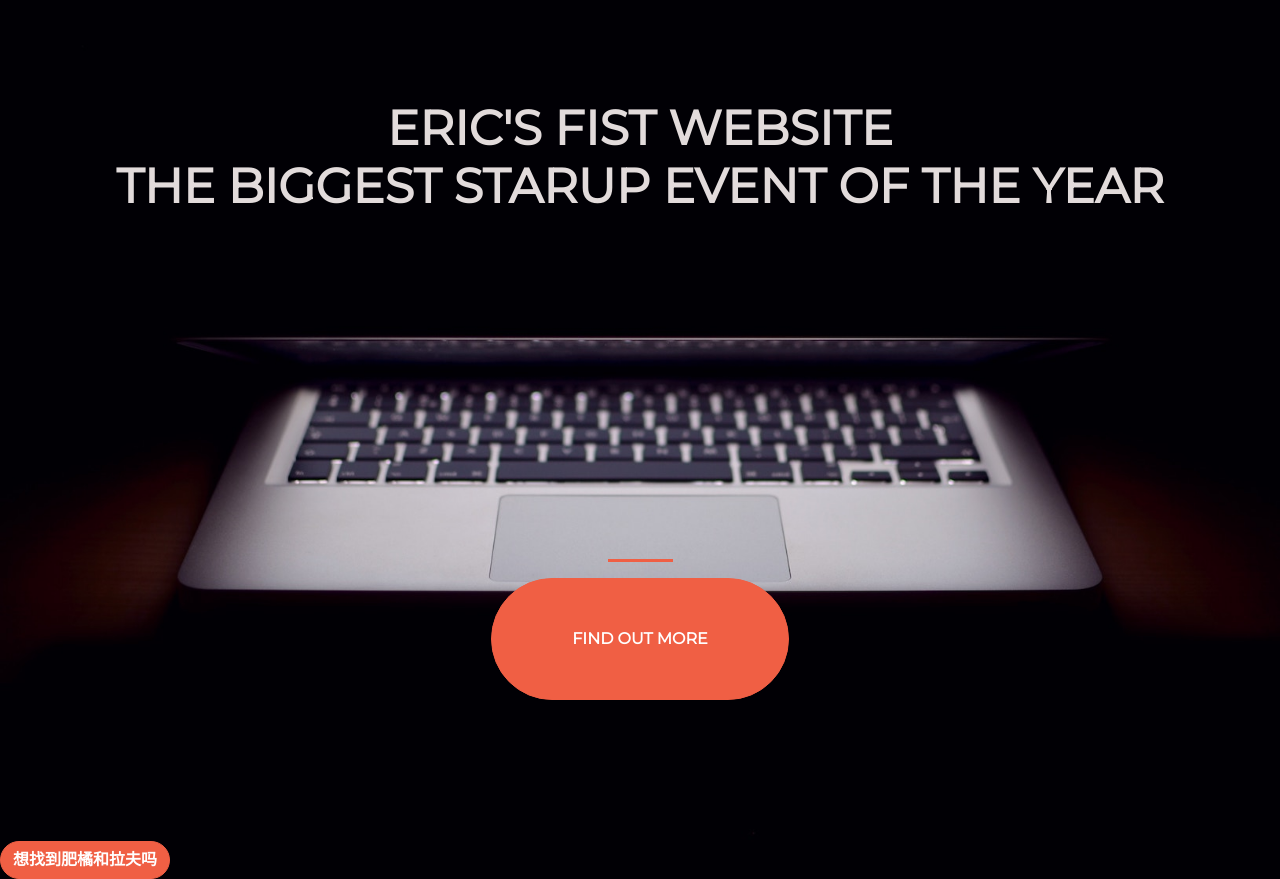
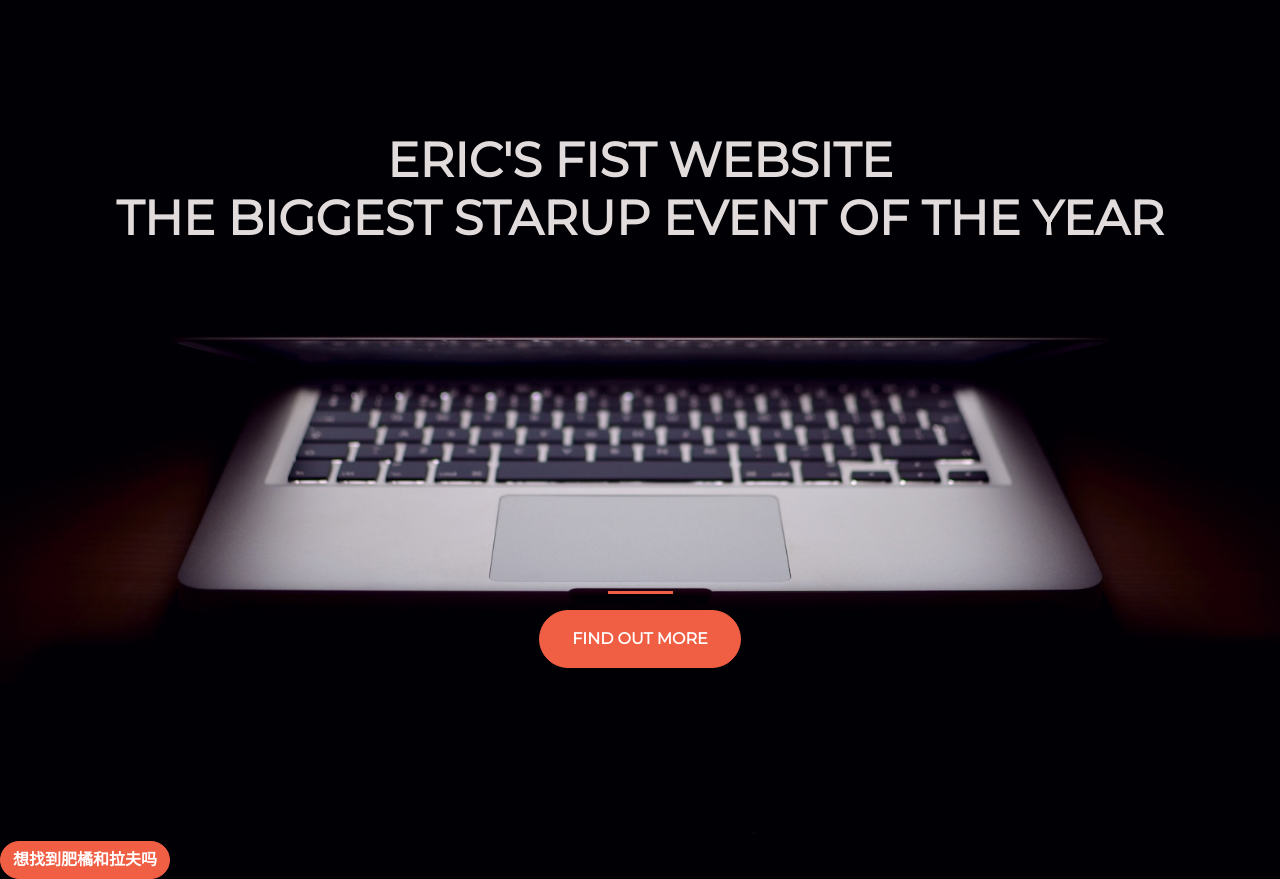
Before and after one commit to JMa96163/Eric-First-Web, a plain HTML site: page index.html in a window 1280 px wide. Drawn offline with nearby package versions, Linux system fonts and the light colour scheme.

Commit message:
Update style.css

```diff
--- a/style.css
+++ b/style.css
@@ -43,5 +43,5 @@ hr {
 }
 
 .btn-xl {
-  padding: 3rem 5rem;
+  padding: 1rem 2rem;
 }
```
